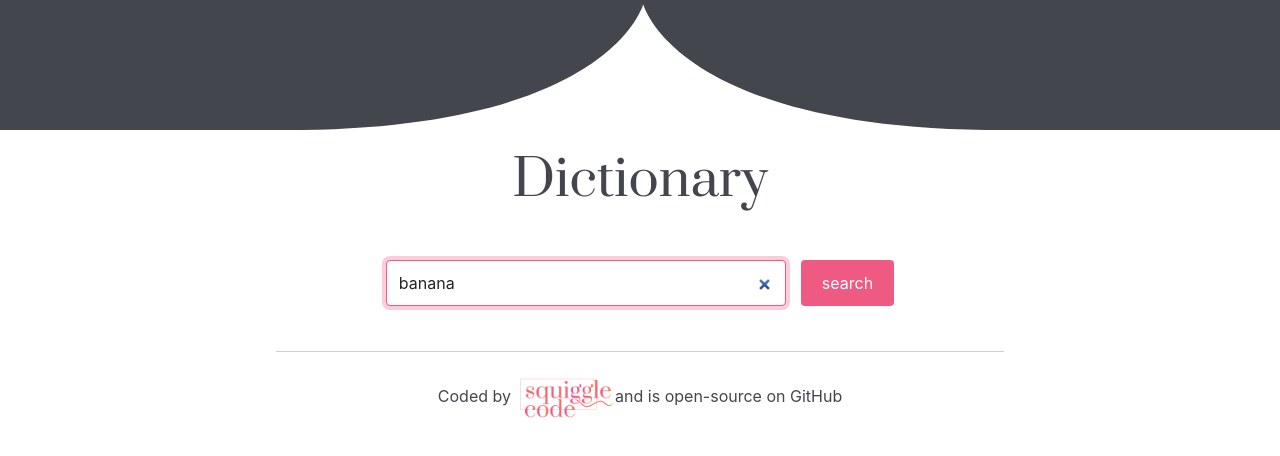
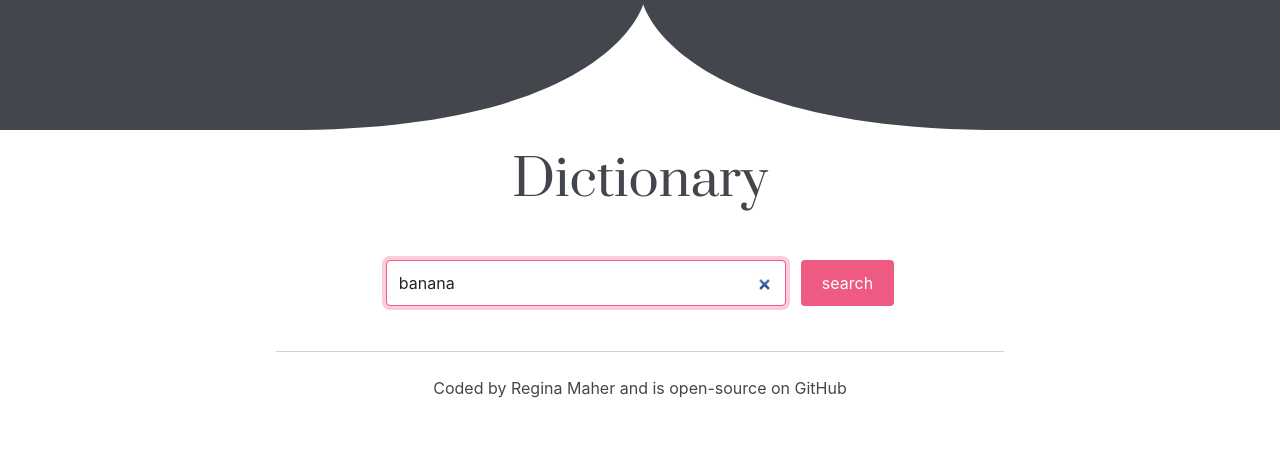
Before and after one commit to TreeLife8/dictionary-react-project, a React (Create React App) app: page / in a window 1280 px wide. Shown: the top 456 px of the page. Built offline with nearby package versions, Linux system fonts and the light colour scheme; no server answers.

Commit message:
updated the footer

```diff
--- a/src/App.js
+++ b/src/App.js
@@ -15,8 +15,7 @@ export default function App() {
       </header>
       <footer>
         <hr className="divider mb-4" />
-        Coded by <img src={logo} className="App-logo" alt="logo" />
-        and is{" "}
+        Coded by Regina Maher and is{" "}
         <a
           target="_blank"
           rel="noreferrer"
```
